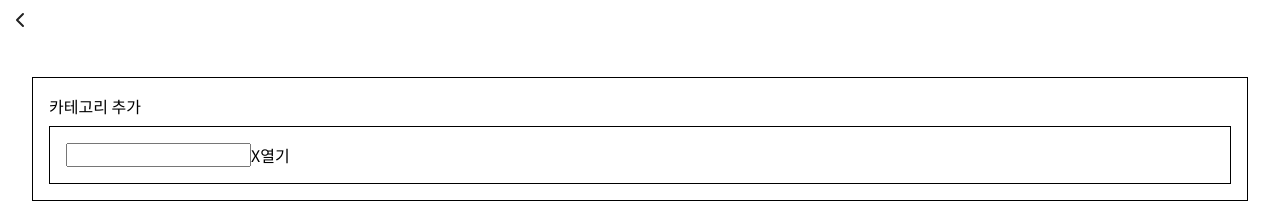
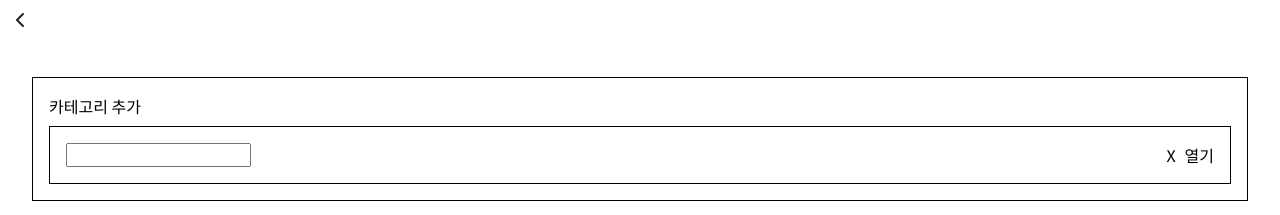
Before and after one commit to Project-Gururu/Gururu_FE, a Next.js app: page /reg in a window 1280 px wide. Both pictures are taken after a click on the button "다음으로". Shown: the top 215 px of the page. Built offline with nearby package versions, Linux system fonts and the light colour scheme.

Commit message:
redux setup

```diff
--- a/components/StepTwo.tsx
+++ b/components/StepTwo.tsx
@@ -47,8 +47,8 @@ const StepTwo: React.FC<CounterProps> =
                                     list.size = e.currentTarget.value;
                                 }}
                             />
-                            <div className='delete' onClick={() => del(idx)}>X</div>
-                            <div className='open'> 열기 </div>
+                            <div className={style.del} onClick={() => del(idx)}>X</div>
+                            <div className={style.open}> 열기 </div>
                         </div>
                         )
                     })}
--- a/package.json
+++ b/package.json
@@ -12,8 +12,10 @@
     "@reduxjs/toolkit": "^1.8.5",
     "axios": "^0.27.2",
     "next": "12.3.0",
+    "next-redux-wrapper": "^8.0.0",
     "react": "18.2.0",
     "react-dom": "18.2.0",
+    "react-redux": "^8.0.4",
     "react-spring-bottom-sheet": "^3.4.1"
   },
   "devDependencies": {
--- a/pages/_app.tsx
+++ b/pages/_app.tsx
@@ -1,6 +1,12 @@
 import type { AppProps } from 'next/app'
+import { store } from 'redux/store'
+import { Provider } from 'react-redux'
 import 'styles/global.scss'
 
 export default function MyApp({ Component, pageProps }: AppProps) {
-  return <Component {...pageProps} />
+  return (
+    <Provider store={store}>
+      <Component {...pageProps} />
+    </Provider>
+  )
 }
--- /dev/null
+++ b/redux/api.tsx
@@ -0,0 +1 @@
+import axios from 'axios'
--- /dev/null
+++ b/redux/modules/biz.tsx
@@ -0,0 +1,16 @@
+import {createSlice, createAsyncThunk} from '@reduxjs/toolkit'
+
+const initialState = {
+
+}
+
+export const bizSlice = createSlice({
+    name: 'biz',
+    initialState,
+    reducers: {
+    },
+    extraReducers: {
+    },
+})
+
+export default bizSlice.reducer
--- /dev/null
+++ b/redux/store.tsx
@@ -0,0 +1,17 @@
+import {configureStore} from "@reduxjs/toolkit";
+import biz from "./modules/biz";
+
+export const store = configureStore({
+    reducer: {
+        biz: biz
+    },
+    middleware: (getDefaultMiddleware) =>
+        getDefaultMiddleware({
+            serializableCheck: false
+        }),
+})
+
+// Infer the `RootState` and `AppDispatch` types from the store itself
+export type RootState = ReturnType<typeof store.getState>
+// Inferred type: {post: PostsState, comments: CommentsState, uses: UsersState}
+export type AppDispatch = typeof store.dispatch
--- a/styles/components/Register.module.scss
+++ b/styles/components/Register.module.scss
@@ -41,7 +41,7 @@ border: 1px solid black;
 margin-top: 8px;
 display: flex;
 
-    .delete {
+    .del {
         margin-left: auto;
     }
 
```
